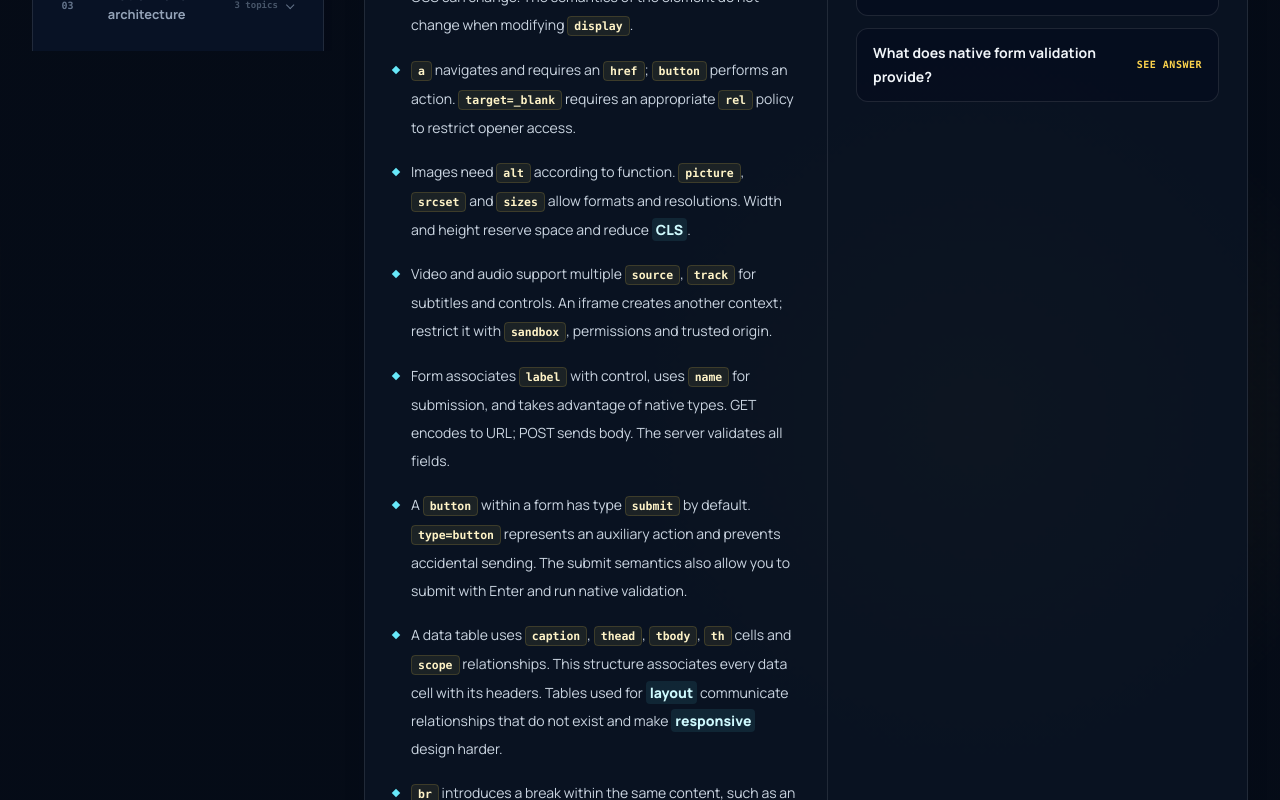
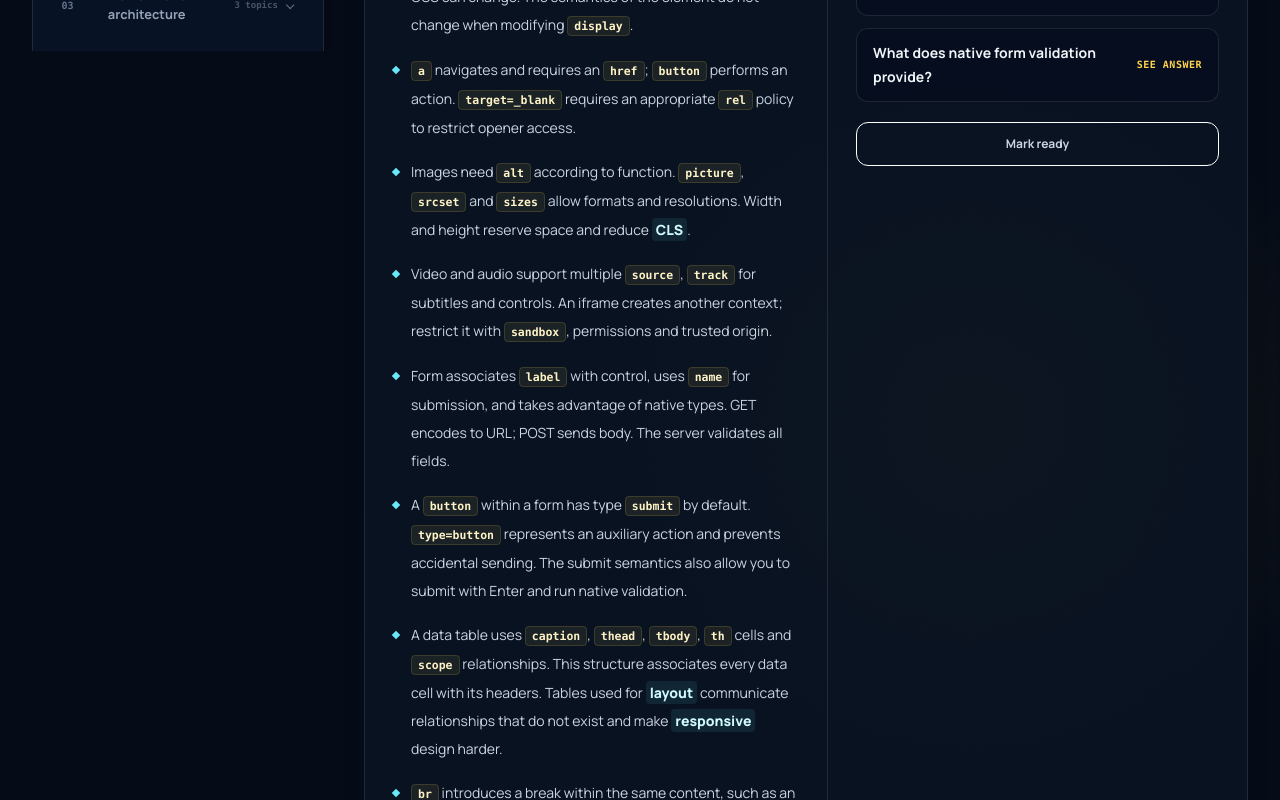
Before and after one commit to AdrianCabello/adrian-cabello, an Angular app: page /angular-senior in a window 1280 px wide. Shown: the part 1520-2320 px from the top of the page. Built offline with nearby package versions, Linux system fonts and the light colour scheme.

Commit message:
Show study completion action at topic end

```diff
--- a/src/app/pages/angular-senior-guide/angular-senior-guide.component.html
+++ b/src/app/pages/angular-senior-guide/angular-senior-guide.component.html
@@ -623,7 +623,7 @@
 
                           <button
                             type="button"
-                            class="mt-5 inline-flex min-h-11 w-full items-center justify-center rounded-xl border text-xs font-bold transition focus-visible:outline focus-visible:outline-2 focus-visible:outline-offset-2 focus-visible:outline-amber-300 sm:hidden"
+                            class="mt-5 inline-flex min-h-11 w-full items-center justify-center rounded-xl border text-xs font-bold transition focus-visible:outline focus-visible:outline-2 focus-visible:outline-offset-2 focus-visible:outline-amber-300"
                             [class.border-emerald-300]="isCompleted(topic.id)"
                             [class.bg-emerald-300]="isCompleted(topic.id)"
                             [class.text-slate-950]="isCompleted(topic.id)"
```
